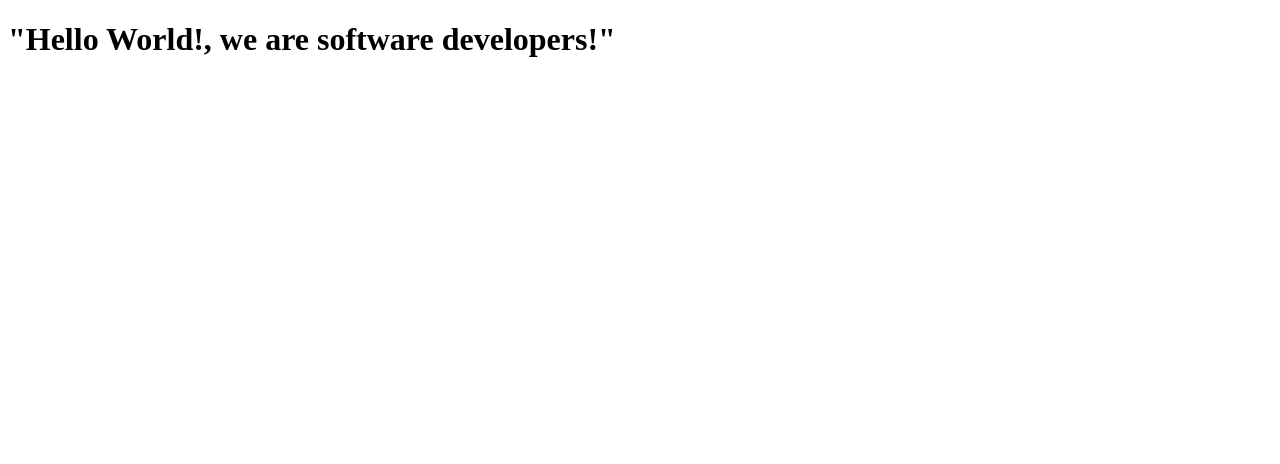
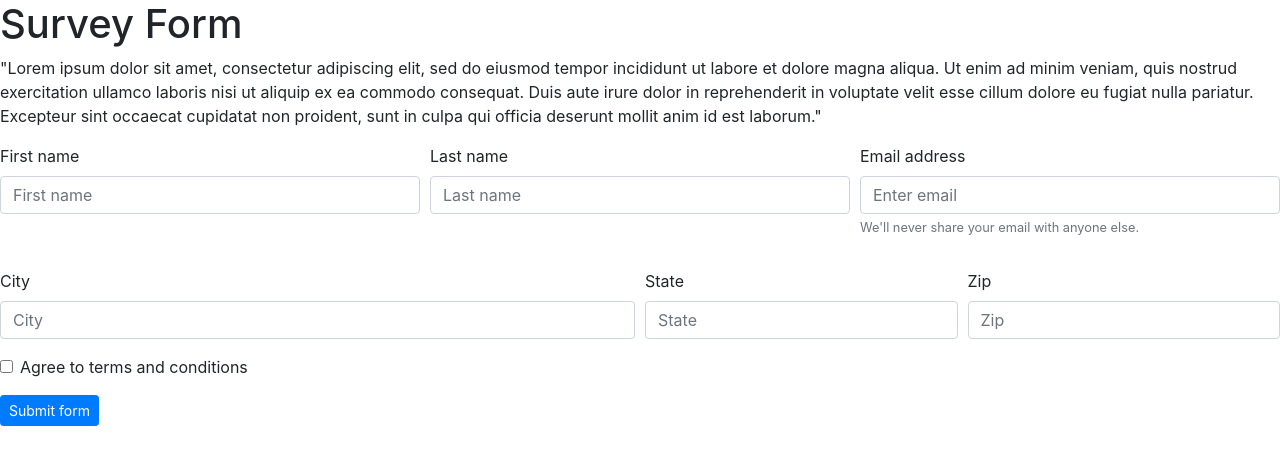
Before and after one commit to craigs40/repoOne, a plain HTML site: page index.html in a window 1280 px wide. Drawn offline with nearby package versions, Linux system fonts and the light colour scheme.

Commit message:
Add files via upload
Survey Form1

```diff
--- a/index.html
+++ b/index.html
@@ -1,14 +1,83 @@
 <!DOCTYPE html>
-<html lang="en">
+<html lang="en" dir="ltr">
   <head>
-    <meta charset="UTF-8">
-    <title>Fork Me! FCC: Test Suite Template</title>
-    <link rel="stylesheet" href="css/style.css">
+    <meta charset="utf-8">
+     <meta name="viewport" content="width=device-width, initial-scale=1, shrink-to-fit=no">
+    <link rel="stylesheet" href="https://stackpath.bootstrapcdn.com/bootstrap/4.5.2/css/bootstrap.min.css" integrity="sha384-JcKb8q3iqJ61gNV9KGb8thSsNjpSL0n8PARn9HuZOnIxN0hoP+VmmDGMN5t9UJ0Z" crossorigin="anonymous">
+    <link rel="stylesheet" href="project1/styles.css">
+    <title>Survey Form</title>
   </head>
+  <body>
+    <h1>Survey Form</h1>
+    <p id="description">"Lorem ipsum dolor sit amet, consectetur adipiscing elit, sed do eiusmod tempor incididunt ut labore et dolore magna aliqua. Ut enim ad minim veniam, quis nostrud exercitation ullamco laboris nisi ut aliquip ex ea commodo consequat. Duis aute irure dolor in reprehenderit in voluptate velit esse cillum dolore eu fugiat nulla pariatur. Excepteur sint occaecat cupidatat non proident, sunt in culpa qui officia deserunt mollit anim id est laborum."</p>
+    <form class="needs-validation" novalidate>
+    <div class="form-row">
+      <div class="col-md-4 mb-3">
+        <label for="validationCustom01">First name</label>
+        <input type="text" class="form-control" id="validationCustom01" placeholder="First name">
+        <div class="valid-feedback">
+          Looks good!
+        </div>
+      </div>
+      <div class="col-md-4 mb-3">
+        <label for="validationCustom02">Last name</label>
+        <input type="text" class="form-control" id="validationCustom02" placeholder="Last name">
+        <div class="invalid-feedback">
+          Looks good!
+        </div>
+      </div>
+      <div class="col-md-4 mb-3">
+        <div class="form-group">
+          <label for="exampleInputEmail1">Email address</label>
+          <input type="email" class="form-control" id="exampleInputEmail1" aria-describedby="emailHelp" placeholder="Enter email">
+          <small id="emailHelp" class="form-text text-muted">We'll never share your email with anyone else.</small>
+        </div>
+          <div class="invalid-feedback">
+            Please choose a username.
+          </div>
+        </div>
+      </div>
+    <div class="form-row">
+      <div class="col-md-6 mb-3">
+        <label for="validationCustom03">City</label>
+        <input type="text" class="form-control" id="validationCustom03" placeholder="City" required>
+        <div class="invalid-feedback">
+          Please provide a valid city.
+        </div>
+      </div>
+      <div class="col-md-3 mb-3">
+        <label for="validationCustom04">State</label>
+        <input type="text" class="form-control" id="validationCustom04" placeholder="State" required>
+        <div class="invalid-feedback">
+          Please provide a valid state.
+        </div>
+      </div>
+      <div class="col-md-3 mb-3">
+        <label for="validationCustom05">Zip</label>
+        <input type="text" class="form-control" id="validationCustom05" placeholder="Zip" required>
+        <div class="invalid-feedback">
+          Please provide a valid zip.
+        </div>
+      </div>
+    </div>
+    <div class="form-group">
+      <div class="form-check">
+        <input class="form-check-input" type="checkbox" value="" id="invalidCheck" required>
+        <label class="form-check-label" for="invalidCheck">
+          Agree to terms and conditions
+        </label>
+        <div class="invalid-feedback">
+          You must agree before submitting.
+        </div>
+      </div>
+    </div>
+    <button class="btn btn-primary btn-sm" type="submit">Submit form</button>
+  </form>
 
-  <body>
-    <script src="https://cdn.freecodecamp.org/testable-projects-fcc/v1/bundle.js"></script>
-    <h1>"Hello World!, we are software developers!"</h1>
-    <script  src="js/index.js"></script>
+
+      <script src="https://code.jquery.com/jquery-3.2.1.slim.min.js" integrity="sha384-KJ3o2DKtIkvYIK3UENzmM7KCkRr/rE9/Qpg6aAZGJwFDMVNA/GpGFF93hXpG5KkN" crossorigin="anonymous"></script>
+      <script src="https://cdnjs.cloudflare.com/ajax/libs/popper.js/1.12.9/umd/popper.min.js" integrity="sha384-ApNbgh9B+Y1QKtv3Rn7W3mgPxhU9K/ScQsAP7hUibX39j7fakFPskvXusvfa0b4Q" crossorigin="anonymous"></script>
+      <script src="https://maxcdn.bootstrapcdn.com/bootstrap/4.0.0/js/bootstrap.min.js" integrity="sha384-JZR6Spejh4U02d8jOt6vLEHfe/JQGiRRSQQxSfFWpi1MquVdAyjUar5+76PVCmYl" crossorigin="anonymous"></script>
+    </body>
   </body>
 </html>
```
